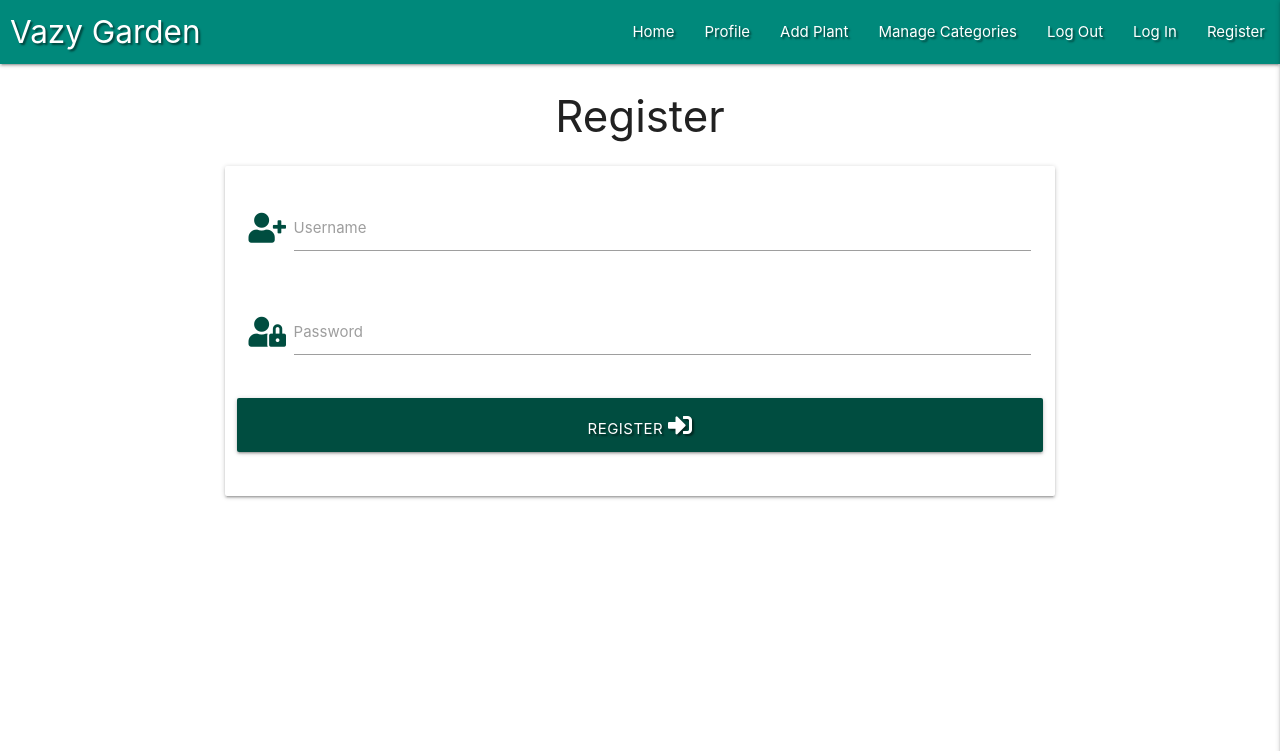
After one commit to janet-dev/ci-milestone-project-3, a Flask app: page /register in a window 1280 px wide. The commit adds this page. Shown: the top 751 px of the page. Run offline with Flask 2, Linux system fonts and the light colour scheme; some libraries are stand-ins or nearby versions.

Commit message:
Add Register template

```diff
--- a/app.py
+++ b/app.py
@@ -4,6 +4,8 @@ from flask import (
     redirect, request, session, url_for)
 from flask_pymongo import PyMongo
 from bson.objectid import ObjectId
+from werkzeug.security import generate_password_hash, check_password_hash
+
 if os.path.exists("env.py"):
     import env
 
@@ -24,6 +26,11 @@ def get_plants():
     return render_template("plants.html", plants=plants)
 
 
+@app.route("/register", methods=["GET", "POST"])
+def register():
+    return render_template("register.html")
+
+
 if __name__ == "__main__":
     app.run(
         host=os.environ.get("IP"),
--- a/templates/base.html
+++ b/templates/base.html
@@ -30,7 +30,7 @@
                     <li><a href="#">Manage Categories</a></li>
                     <li><a href="#">Log Out</a></li>
                     <li><a href="#">Log In</a></li>
-                    <li><a href="#">Register</a></li>
+                    <li><a href="{{ url_for('register') }}">Register</a></li>
                 </ul>
             </div>
         </nav>
@@ -44,7 +44,7 @@
             <li><a href="#">Manage Categories</a></li>
             <li><a href="#">Log Out</a></li>
             <li><a href="#">Log In</a></li>
-            <li><a href="#">Register</a></li>
+            <li><a href="{{ url_for('register') }}">Register</a></li>
         </ul>
     </header>
 
--- /dev/null
+++ b/templates/register.html
@@ -0,0 +1,36 @@
+{% extends "base.html" %}
+{% block content %}
+
+    <h3 class="center-align">Register</h3>
+
+    <div class="row">
+        <form class="col s12 m8 offset-m2" method="POST" action="{{ url_for('register') }}">
+            <div class="card-panel">
+                <!-- username -->
+                <div class="row">
+                    <div class="input-field col s12">
+                        <i class="fas fa-user-plus prefix teal-text text-darken-4"></i>
+                        <input id="username" name="username" type="text" minlength="5" maxlength="15" pattern="^[a-zA-Z0-9]{5,15}$" class="validate" required>
+                        <label for="username">Username</label>
+                      </div>
+                </div>
+                <!-- password -->
+                <div class="row">
+                    <div class="input-field col s12">
+                        <i class="fas fa-user-lock prefix teal-text text-darken-4"></i>
+                        <input id="password" name="password" type="password" minlength="5" maxlength="15" pattern="^[a-zA-Z0-9]{5,15}$" class="validate" required>
+                        <label for="password">Password</label>
+                    </div>
+                </div>
+                <!-- register -->
+                <div class="row">
+                    <button type="submit" class="col s12 btn-large teal darken-4 text-shadow">
+                        Register <i class="fas fa-sign-in-alt"></i>
+                    </button>
+                </div>
+            </div>
+        </form>
+    </div>
+
+
+{% endblock %}
```
